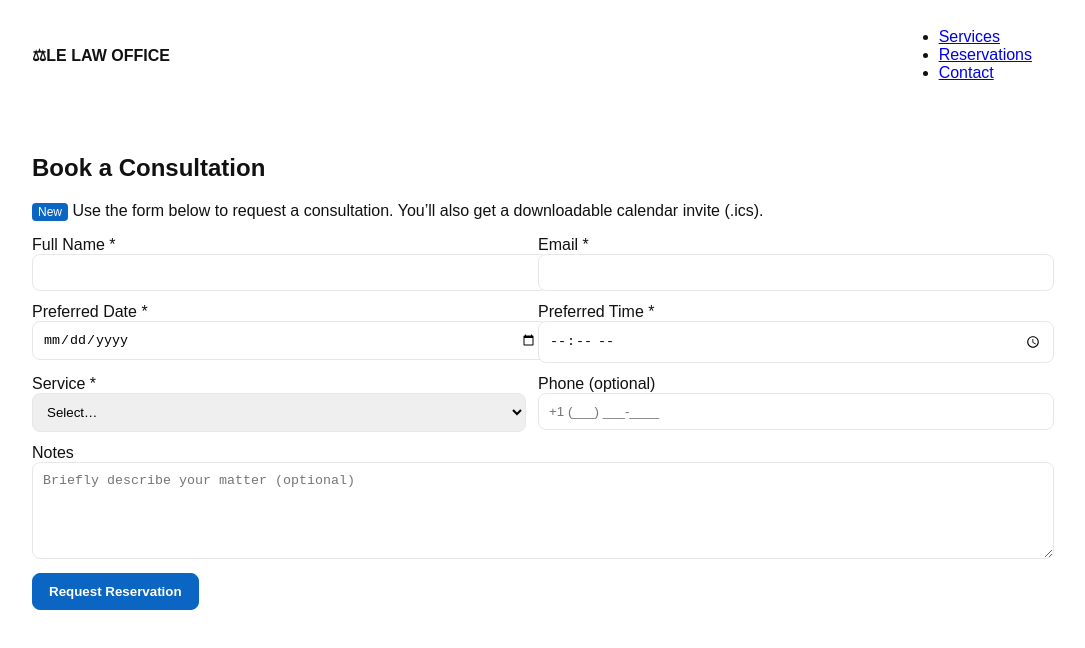
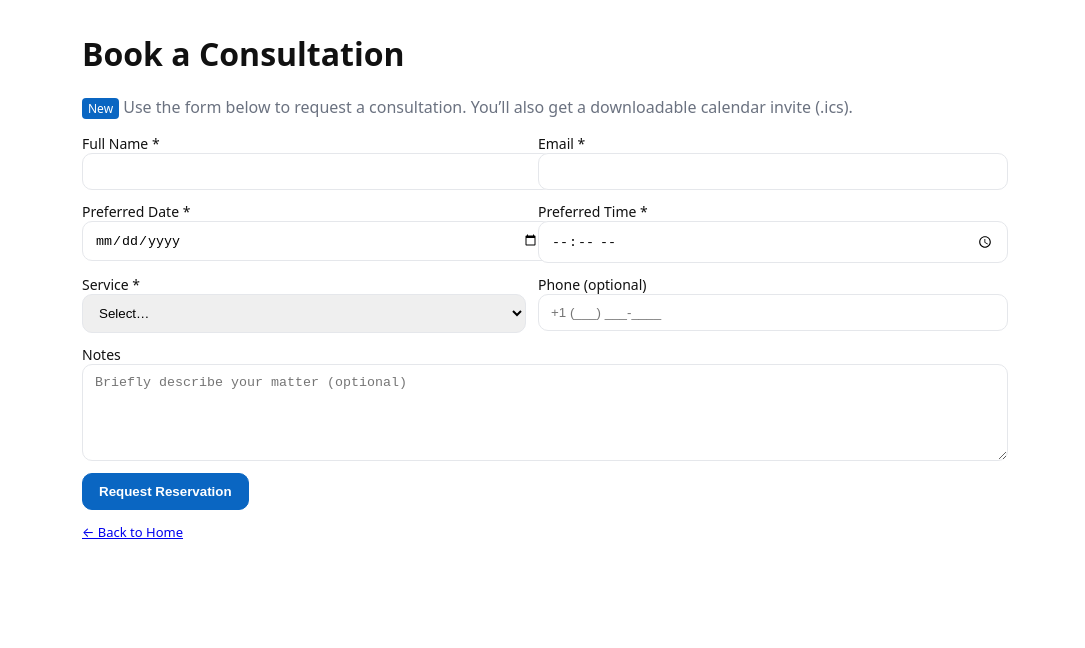
Before and after one commit to LeLawOffice/lelawoffice-site, a plain HTML site: page reservations.html in a window 1280 px wide. Shown: the whole page, without its empty margins (108-1193 px from the left). Drawn offline with Linux system fonts and the light colour scheme.

Commit message:
Add files via upload

```diff
--- a/reservations.html
+++ b/reservations.html
@@ -5,32 +5,20 @@
   <meta name="viewport" content="width=device-width, initial-scale=1">
   <title>Book a Consultation — LE LAW OFFICE</title>
   <link rel="icon" href="assets/favicon.svg" type="image/svg+xml">
-  <link rel="stylesheet" href="styles.css">
-  <script defer src="script.js"></script>
+  <!-- Keep your site's main CSS as-is. This file only adds scoped styles that won't affect other pages. -->
+  <link rel="stylesheet" href="resv.css">
+  <script defer src="resv.js"></script>
 </head>
 <body>
-  <header class="site-header">
-    <nav class="container nav">
-      <a class="brand" href="index.html">
-        <span class="logo">⚖</span><span class="brand-text">LE LAW OFFICE</span>
-      </a>
-      <ul id="nav-menu" class="nav-menu">
-        <li><a href="index.html#services">Services</a></li>
-        <li><a href="reservations.html" aria-current="page">Reservations</a></li>
-        <li><a href="index.html#contact">Contact</a></li>
-      </ul>
-    </nav>
-  </header>
-
-  <main class="container">
-    <section class="section">
+  <!-- Use your existing site header if present -->
+  <div class="resv">
+    <main class="resv-wrap">
       <h1>Book a Consultation</h1>
-      <p><span class="badge">New</span> Use the form below to request a consultation.
-         You’ll also get a downloadable calendar invite (.ics).</p>
+      <p class="resv-muted"><span class="resv-badge">New</span> Use the form below to request a consultation. You’ll also get a downloadable calendar invite (.ics).</p>
 
       <form
         id="reservation-form"
-        class="contact-form"
+        class="resv-form"
         name="Reservation"
         method="POST"
         action="/thank-you.html"
@@ -38,57 +26,49 @@
         netlify-honeypot="bot-field">
 
         <input type="hidden" name="form-name" value="Reservation">
+        <p class="resv-hide"><label>Don’t fill this out if you're human: <input name="bot-field"></label></p>
 
-        <p style="display:none;">
-          <label>Don’t fill this out if you're human: <input name="bot-field"></label>
-        </p>
-
-        <div class="grid-2">
-          <div>
-            <label for="name">Full Name *</label>
-            <input id="name" name="name" required>
-          </div>
-          <div>
-            <label for="email">Email *</label>
-            <input id="email" name="email" type="email" required>
-          </div>
+        <div class="resv-grid">
+          <label>Full Name *
+            <input name="name" required>
+          </label>
+          <label>Email *
+            <input name="email" type="email" required>
+          </label>
         </div>
 
-        <div class="grid-2">
-          <div>
-            <label for="date">Preferred Date *</label>
-            <input id="date" name="date" type="date" required>
-          </div>
-          <div>
-            <label for="time">Preferred Time *</label>
-            <input id="time" name="time" type="time" required>
-          </div>
+        <div class="resv-grid">
+          <label>Preferred Date *
+            <input name="date" type="date" required>
+          </label>
+          <label>Preferred Time *
+            <input name="time" type="time" required>
+          </label>
         </div>
 
-        <div class="grid-2">
-          <div>
-            <label for="service">Service *</label>
-            <select id="service" name="service" required>
+        <div class="resv-grid">
+          <label>Service *
+            <select name="service" required>
               <option value="">Select…</option>
               <option>Immigration & Refugee</option>
               <option>Criminal Defence</option>
               <option>Consultation / Case Review</option>
             </select>
-          </div>
-          <div>
-            <label for="phone">Phone (optional)</label>
-            <input id="phone" name="phone" placeholder="+1 (___) ___-____">
-          </div>
+          </label>
+          <label>Phone (optional)
+            <input name="phone" placeholder="+1 (___) ___-____">
+          </label>
         </div>
 
-        <label for="message">Notes</label>
-        <textarea id="message" name="message" rows="5"
-          placeholder="Briefly describe your matter (optional)"></textarea>
+        <label>Notes
+          <textarea name="message" rows="5" placeholder="Briefly describe your matter (optional)"></textarea>
+        </label>
 
-        <div id="reservation-alert" role="status" style="margin:10px 0;"></div>
-        <button class="btn primary" type="submit">Request Reservation</button>
+        <div id="reservation-alert" class="resv-muted" style="margin:8px 0 0;"></div>
+        <button class="resv-btn resv-primary" type="submit">Request Reservation</button>
+        <p class="resv-small"><a href="index.html">← Back to Home</a></p>
       </form>
-    </section>
-  </main>
+    </main>
+  </div>
 </body>
 </html>
--- /dev/null
+++ b/resv.css
@@ -0,0 +1,12 @@
+.resv{--blue:#0a66c2;--ink:#111;--muted:#6b7280;--line:#e5e7eb;font-family:system-ui,-apple-system,Segoe UI,Roboto,Helvetica,Arial,sans-serif;color:var(--ink)}
+.resv-wrap{width:min(900px,92%);margin:32px auto}
+.resv-muted{color:var(--muted)}
+.resv-hide{display:none}
+.resv-grid{display:grid;gap:12px;margin:12px 0;grid-template-columns:1fr}
+@media(min-width:800px){.resv-grid{grid-template-columns:1fr 1fr}}
+.resv-form label{display:block;font-size:14px}
+.resv-form input,.resv-form select,.resv-form textarea{width:100%;padding:10px 12px;border:1px solid var(--line);border-radius:10px}
+.resv-btn{display:inline-block;border:1px solid var(--line);padding:10px 16px;border-radius:10px;text-decoration:none}
+.resv-primary{background:var(--blue);border-color:var(--blue);color:#fff;font-weight:700}
+.resv-badge{background:var(--blue);color:#fff;padding:2px 6px;border-radius:4px;font-size:12px}
+.resv-small{font-size:13px}
--- /dev/null
+++ b/resv.js
@@ -0,0 +1,27 @@
+
+function makeICS(data){
+  const pad=n=>String(n).padStart(2,'0');
+  const dt=new Date(data.date+'T'+data.time);
+  const dtend=new Date(dt.getTime()+60*60*1000);
+  const fmt=d=>`${d.getUTCFullYear()}${pad(d.getUTCMonth()+1)}${pad(d.getUTCDate())}T${pad(d.getUTCHours())}${pad(d.getUTCMinutes())}00Z`;
+  return ['BEGIN:VCALENDAR','VERSION:2.0','PRODID:-//LE LAW OFFICE//Booking//EN','BEGIN:VEVENT','UID:'+Math.random().toString(36).slice(2),
+    'DTSTAMP:'+fmt(new Date()),'DTSTART:'+fmt(dt),'DTEND:'+fmt(dtend),'SUMMARY:Consultation - LE LAW OFFICE',
+    'DESCRIPTION:'+(data.service||'')+' with '+(data.name||'')+' ('+(data.email||'')+')',
+    'LOCATION:9131 Keele Street, Suite A4, Vaughan, ON, L4K 0G7','END:VEVENT','END:VCALENDAR'].join('\r\n');
+}
+function encode(data){return Object.keys(data).map(k=>encodeURIComponent(k)+'='+encodeURIComponent(data[k])).join('&');}
+document.addEventListener('DOMContentLoaded',()=>{
+  const form=document.getElementById('reservation-form'); const alertBox=document.getElementById('reservation-alert'); if(!form) return;
+  form.addEventListener('submit', async (e)=>{
+    e.preventDefault(); const fd=new FormData(form); if(fd.get('bot-field')) return;
+    const obj=Object.fromEntries(fd.entries());
+    if(!obj.name||!obj.email||!obj.date||!obj.time||!obj.service){alertBox.textContent='Please fill all required fields.';return;}
+    // Download ICS
+    const ics=makeICS(obj); const blob=new Blob([ics],{type:'text/calendar'}); const a=document.createElement('a'); a.href=URL.createObjectURL(blob); a.download='LE-Law-Consultation.ics'; a.click();
+    // Submit to Netlify Forms
+    try{
+      await fetch('/',{method:'POST',headers:{'Content-Type':'application/x-www-form-urlencoded'},body:encode(Object.assign({'form-name':form.getAttribute('name')},obj))});
+      window.location=form.getAttribute('action')||'/thank-you.html';
+    }catch(err){ alertBox.textContent='Submission failed. Please try again or email info@lelawoffice.ca'; }
+  });
+});
```
Also changed, not shown: thank-you.html (+8 -6 lines).
